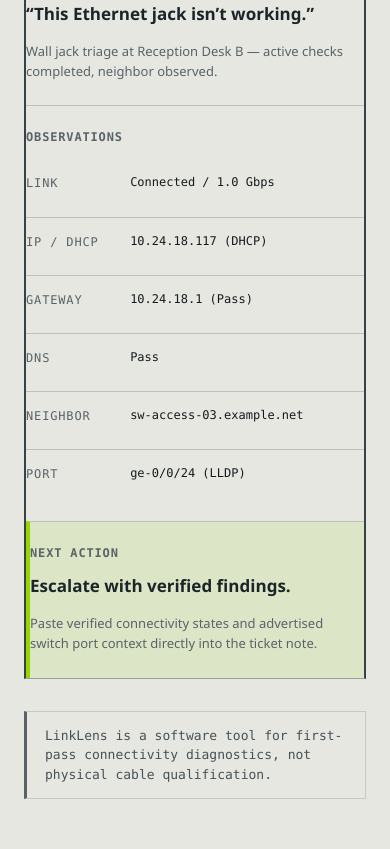
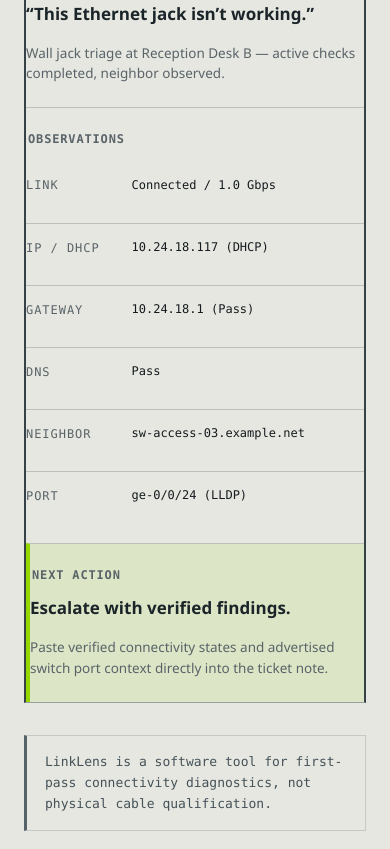
Before and after one commit to fpemvjs/LANVEXA-SITE, a website built with Vite: page index.html in a window 390 px wide. Shown: the part 3275-4124 px from the top of the page. Built offline with nearby package versions, Linux system fonts and the light colour scheme.

Commit message:
polish: refine handoff record spacing

```diff
--- a/src/evidence-ledger.css
+++ b/src/evidence-ledger.css
@@ -1148,21 +1148,43 @@
 }
 
 .record-header {
-  border-bottom-color: #8e9793;
+  padding: 20px 24px;
+  border-bottom: 1px solid #8e9793;
 }
 
 .record-row {
-  border-top-color: #b1b7b3;
+  border-top: 1px solid #b1b7b3;
+  padding: 30px 24px;
+  gap: clamp(24px, 3vw, 44px);
 }
 
 .record-label {
   color: #4b575c;
+  padding-left: 2px;
+}
+
+.record-situation > div {
+  gap: 32px;
+}
+
+.record-situation strong {
+  font-size: 16px;
+  line-height: 1.4;
+  color: #1b2529;
+}
+
+.record-situation span {
+  font-size: 13.5px;
+  line-height: 1.5;
+  color: var(--muted);
+  margin-top: 6px;
+  display: block;
 }
 
 .record-grid {
   display: grid;
   grid-template-columns: repeat(3, 1fr);
-  gap: 16px 24px;
+  gap: 20px 28px;
   margin: 0;
   padding: 0;
 }
@@ -1170,49 +1192,54 @@
 .record-grid > div {
   display: flex;
   flex-direction: column;
-  gap: 4px;
-  padding-top: 6px;
+  gap: 6px;
+  padding-top: 10px;
+  padding-bottom: 4px;
   border-top: 1px solid var(--border);
 }
 
 .record-grid dt {
-  font: 700 10px/1.2 var(--mono);
-  letter-spacing: 0.07em;
+  font: 700 10px/1.3 var(--mono);
+  letter-spacing: 0.08em;
   color: #455258;
 }
 
 .record-grid dd {
   margin: 0;
-  font: 600 14px/1.3 var(--mono);
+  font: 600 14px/1.4 var(--mono);
   color: var(--text);
-}
-
-.record-situation strong,
-.record-action strong {
-  font-size: 16px;
-  line-height: 1.3;
-  color: #1b2529;
-}
-
-.record-situation span,
-.record-action span {
-  font-size: 13px;
-  color: var(--muted);
-  margin-top: 4px;
-  display: block;
 }
 
 .record-action {
   background: rgba(151, 215, 0, 0.12);
   border-left: 4px solid var(--signal);
+  padding: 30px 24px;
+}
+
+.record-action > div {
+  gap: 32px;
+}
+
+.record-action strong {
+  font-size: 16px;
+  line-height: 1.4;
+  color: #1b2529;
+}
+
+.record-action span {
+  font-size: 13.5px;
+  line-height: 1.5;
+  color: var(--muted);
+  margin-top: 6px;
+  display: block;
 }
 
 .scope-note {
   margin: 32px 0 0;
-  padding: 14px 18px;
+  padding: 18px 24px;
   border: 1px solid var(--border);
   border-left: 3px solid #556268;
-  font: 500 13px/1.5 var(--mono);
+  font: 500 13px/1.6 var(--mono);
   color: #455258;
   max-width: 820px;
 }
@@ -1536,13 +1563,25 @@
     padding-top: 56px;
     padding-bottom: 64px;
   }
-  .statement-head h2,
-  .evidence-head h2 {
-    font-size: 36px;
+  .record-header {
+    padding: 16px 18px;
+  }
+  .record-row {
+    padding: 22px 18px;
+    gap: 16px;
+  }
+  .record-action {
+    padding: 22px 18px;
   }
   .record-grid {
     grid-template-columns: 1fr;
-    gap: 10px;
+    gap: 14px;
+  }
+  .record-grid > div {
+    padding-top: 8px;
+  }
+  .scope-note {
+    padding: 16px 18px;
   }
   .evidence-record {
     box-shadow: none;
```
